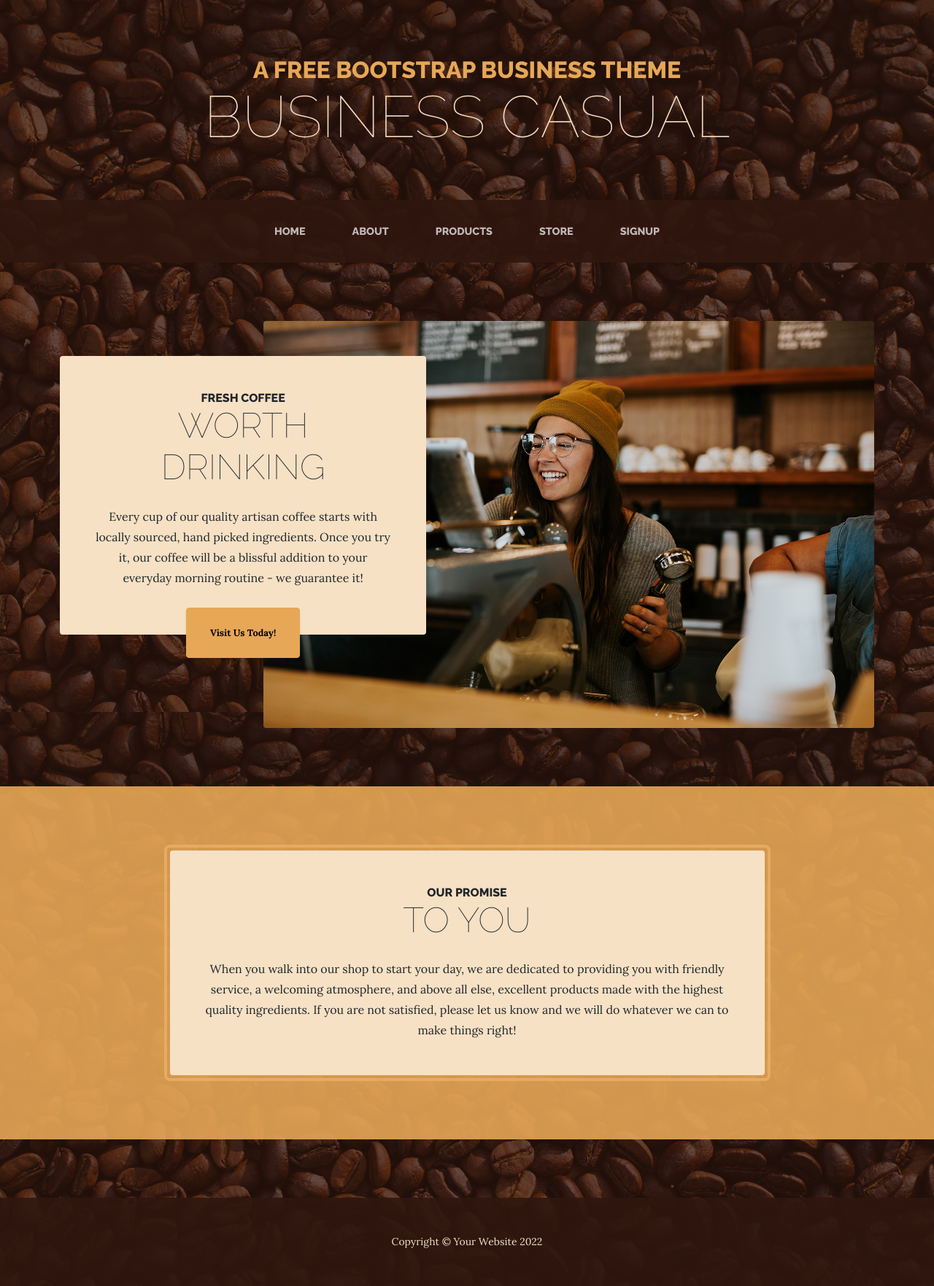
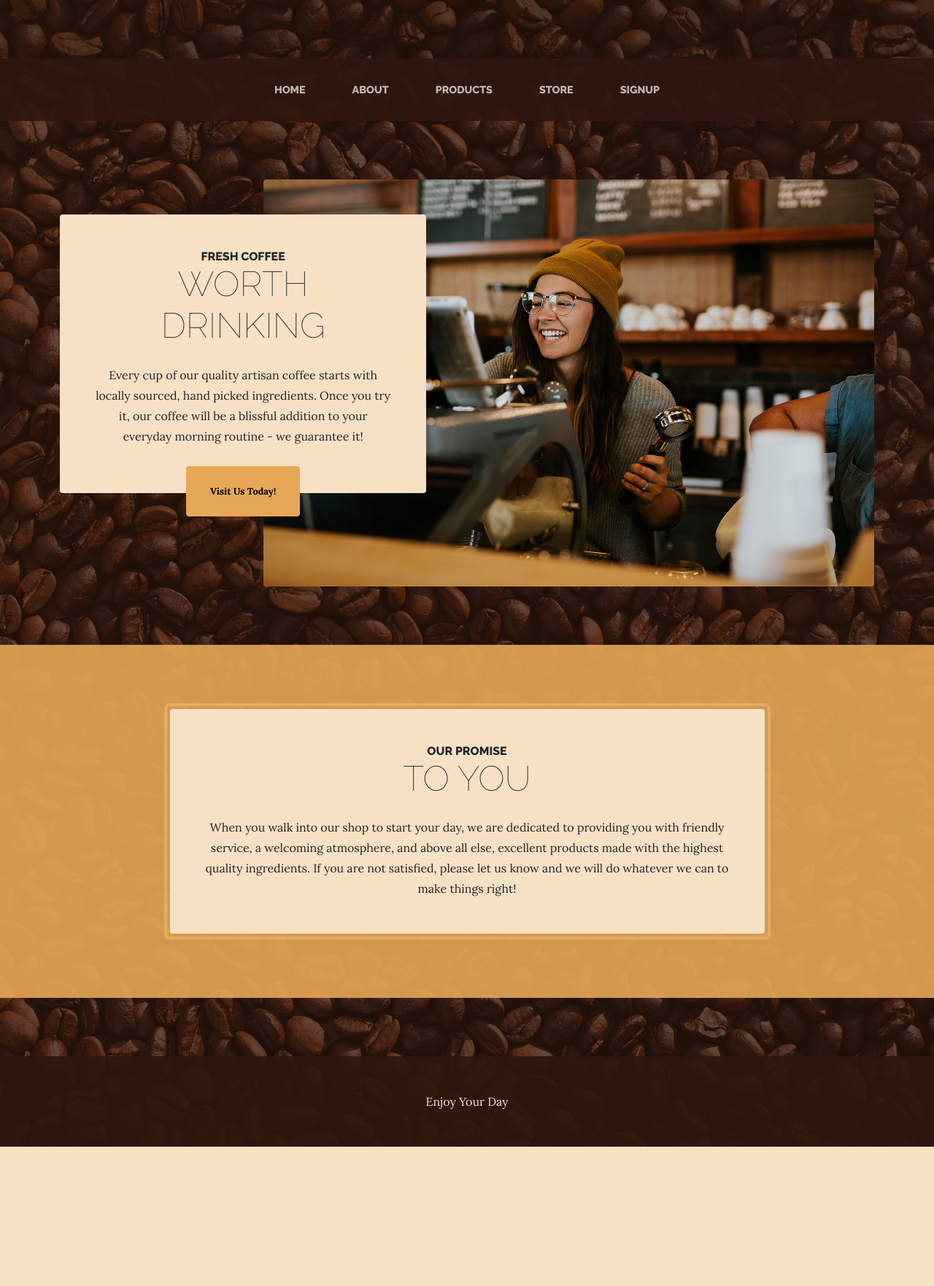
Before and after one commit to Piyushkumar001/Bevrages, a Django app: page / in a window 1280 px wide. Shown: the whole page at 73% size. After the commit the page ends 1572 px from the top, so only its background shows below. Run offline with Django 3.2, Linux system fonts and the light colour scheme; some libraries are stand-ins or nearby versions.

Commit message:
first commit

```diff
--- a/myapp/templates/footer.html
+++ b/myapp/templates/footer.html
@@ -1,7 +1,7 @@
 {% load static %}
 <footer class="footer text-faded text-center py-5">
     <div class="container">
-        <p class="m-0 small">Copyright &copy; Your Website 2022</p>
+        <p class="m-0 large">Enjoy Your Day</p>
     </div>
 </footer>
 <!-- Bootstrap core JS-->
--- a/myapp/templates/header.html
+++ b/myapp/templates/header.html
@@ -7,7 +7,7 @@
     <meta name="viewport" content="width=device-width, initial-scale=1, shrink-to-fit=no" />
     <meta name="description" content="" />
     <meta name="author" content="" />
-    <title>Business Casual - Start Bootstrap Theme</title>
+    <title>Cafe</title>
     <link rel="icon" type="image/x-icon" href="{% static 'assets/favicon.ico' %}" />
     <!-- Font Awesome icons (free version)-->
     <script src="https://use.fontawesome.com/releases/v6.1.0/js/all.js" crossorigin="anonymous"></script>
@@ -21,8 +21,8 @@
 <body>
     <header>
         <h1 class="site-heading text-center text-faded d-none d-lg-block">
-            <span class="site-heading-upper text-primary mb-3">A Free Bootstrap Business Theme</span>
-            <span class="site-heading-lower">Business Casual</span>
+            <span class="site-heading-upper text-primary mb-3"></span>
+            <span class="site-heading-lower"></span>
         </h1>
     </header>
     <!-- Navigation-->
--- a/myapp/templates/index.html
+++ b/myapp/templates/index.html
@@ -9,7 +9,7 @@
                     <span class="section-heading-lower">Worth Drinking</span>
                 </h2>
                 <p class="mb-3">Every cup of our quality artisan coffee starts with locally sourced, hand picked ingredients. Once you try it, our coffee will be a blissful addition to your everyday morning routine - we guarantee it!</p>
-                <div class="intro-button mx-auto"><a class="btn btn-primary btn-xl" href="#!">Visit Us Today!</a></div>
+                <div class="intro-button mx-auto" action="get"><a class="btn btn-primary btn-xl" href="{% url 'products' %}">Visit Us Today!</a></div>
             </div>
         </div>
     </div>
--- a/myapp/templates/products.html
+++ b/myapp/templates/products.html
@@ -6,8 +6,9 @@
                 <div class="bg-faded p-5 d-flex ms-auto rounded">
                     <h2 class="section-heading mb-0">
                         <span class="section-heading-lower">{{pr.pname}}</span>
-                    </h2><span class="section-heading-upper">${{pr.price_per_unit}}
-                    <a href="{% url 'order_det' pr.id %}" class="btn btn-danger btn-sm">ADD+</a>
+                    </h2>
+                        <span class="section-heading-upper">${{pr.price_per_unit}}
+                    <a href="{% url 'order_det'%}" class="btn btn-danger btn-sm">ADD+</a>
                     </span>
                 </div>
             </div>
--- a/myapp/urls.py
+++ b/myapp/urls.py
@@ -6,10 +6,11 @@
     		path('about/', about, name = "about"),
 			path('products/', products, name = "products"),
 			path('store/', store, name = "store"),
+			#path('visit_us_today/', visit_us_today, name="register.html"),
 
     		path('register/', registerUser, name = "register"),
 			path('login/', loginUser, name = "login"),
 			path('logout/', logoutUser, name = "logout"),
-			path('order_det/<int:id>', OrderDetails, name = "order_det"),
+			path('order_det', OrderDetails, name = "order_det"),
 
 ]
--- a/myapp/views.py
+++ b/myapp/views.py
@@ -48,9 +48,9 @@
 	logout(request)
 	return redirect('login')
 
-def OrderDetails(request, id):
+def OrderDetails(request):
     frm=OrderdetailForm()
-    o = OrderDetails.objects.get(id = pk)
-    frm = OrderDetailsForm(instance = o)
-    #o = OrderDetails.objects.get(id = pk)
     return render(request, 'cart.html', {'frm':frm})
+
+def visit_us_today(request):
+	return render(request, 'register.html', {})
```
Also changed, not shown: db.sqlite3.
